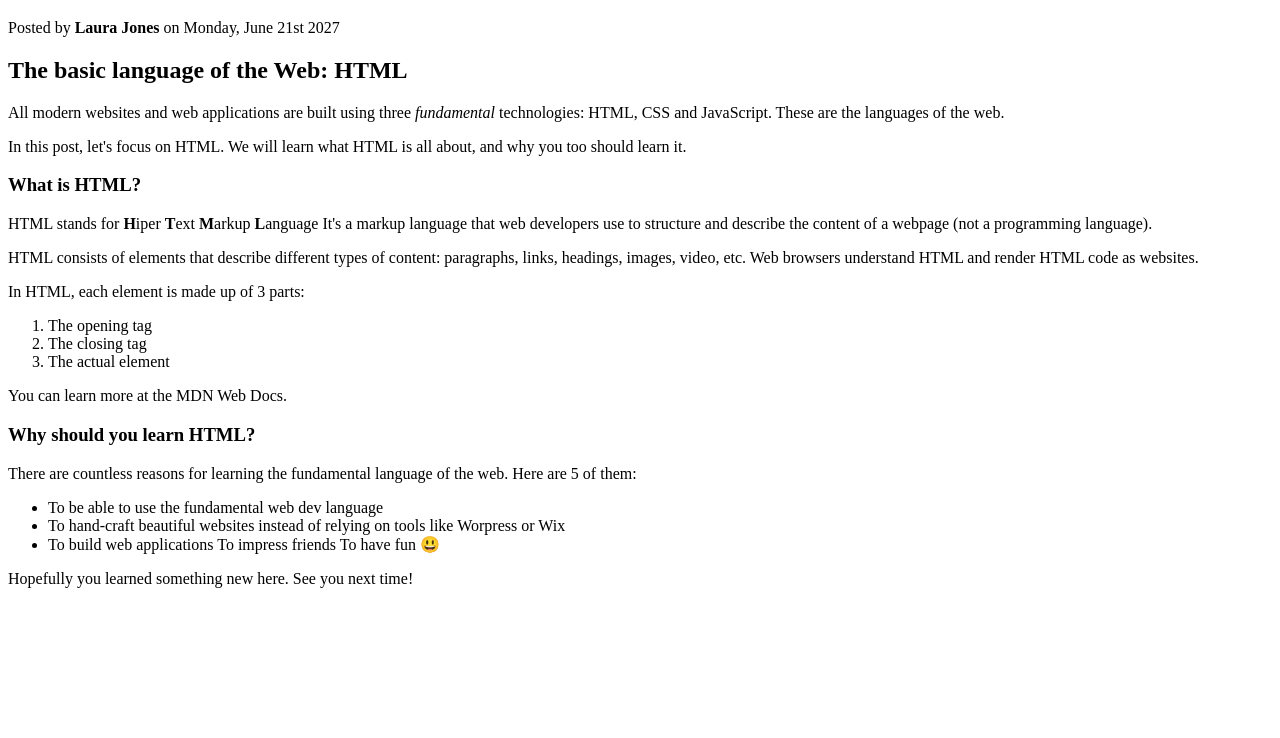
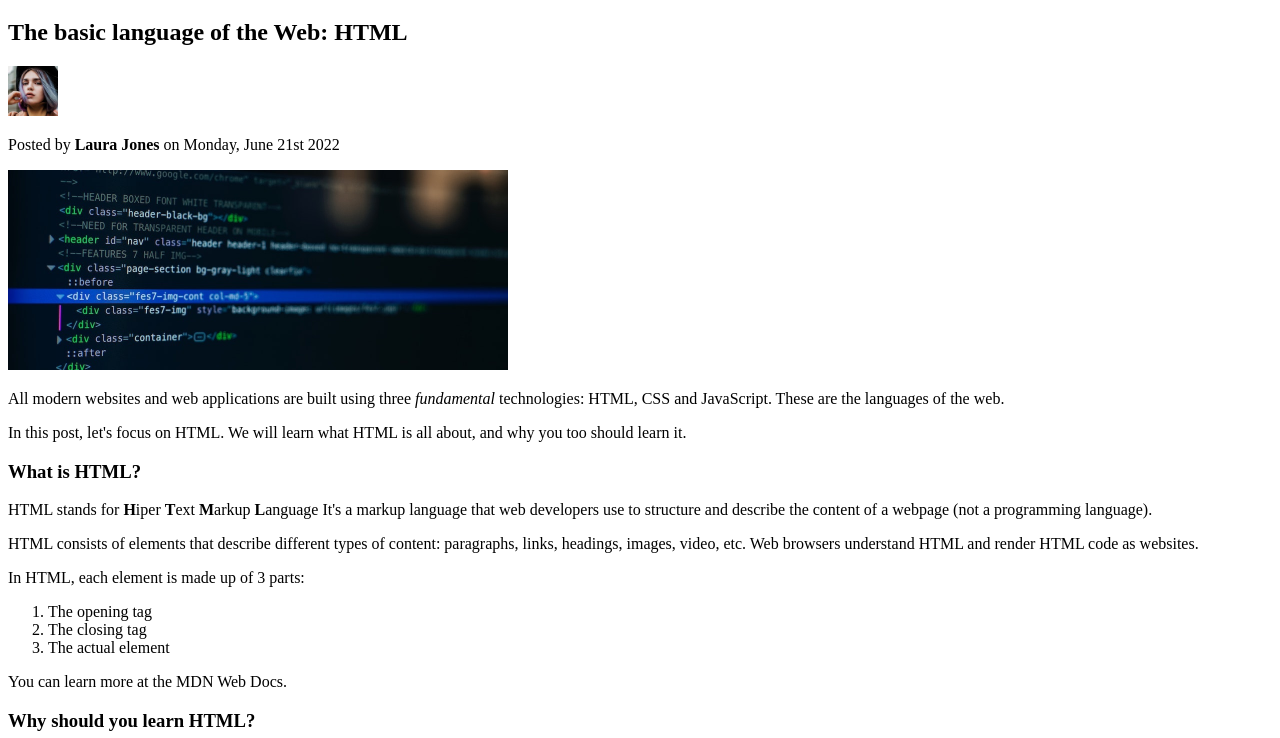
Before and after one commit to iramoz95/omnifood, a plain HTML site: page 02-HTML-Fundamentals/index.html in a window 1280 px wide. Shown: the part 62-800 px from the top of the page. Drawn offline with Linux system fonts and the light colour scheme.

Commit message:
Inages and attributes

```diff
--- a/02-HTML-Fundamentals/index.html
+++ b/02-HTML-Fundamentals/index.html
@@ -1,6 +1,7 @@
 <!DOCTYPE html>
-<html>
+<html lang="en">
   <head>
+    <meta charset="UTF-8" />
     <title>The basic language of the Web: HTML</title>
   </head>
   <body>
@@ -14,8 +15,22 @@
     -->
 
     <h1>📘 The Code Magazine</h1>
-    <p>Posted by <strong>Laura Jones</strong> on Monday, June 21st 2027</p>
     <h2>The basic language of the Web: HTML</h2>
+
+    <img
+      src="images/laura-jones.jpg"
+      alt="Headshot of Laura Jones"
+      height="50"
+      width="50"
+    />
+
+    <p>Posted by <strong>Laura Jones</strong> on Monday, June 21st 2022</p>
+    <img
+      src="images/post-img.jpg"
+      alt="HTML code on a sceen"
+      height="200"
+      width="500"
+    />
     <p>
       All modern websites and web applications are built using three
       <em>fundamental</em>
```
Also changed, not shown: 02-HTML-Fundamentals/images/challenges.jpg (added), 02-HTML-Fundamentals/images/laura-jones.jpg (added), 02-HTML-Fundamentals/images/post-img.jpg (added), 02-HTML-Fundamentals/images/related-1.jpg (added), 02-HTML-Fundamentals/images/related-2.jpg (added), 02-HTML-Fundamentals/images/related-3.jpg (added).
